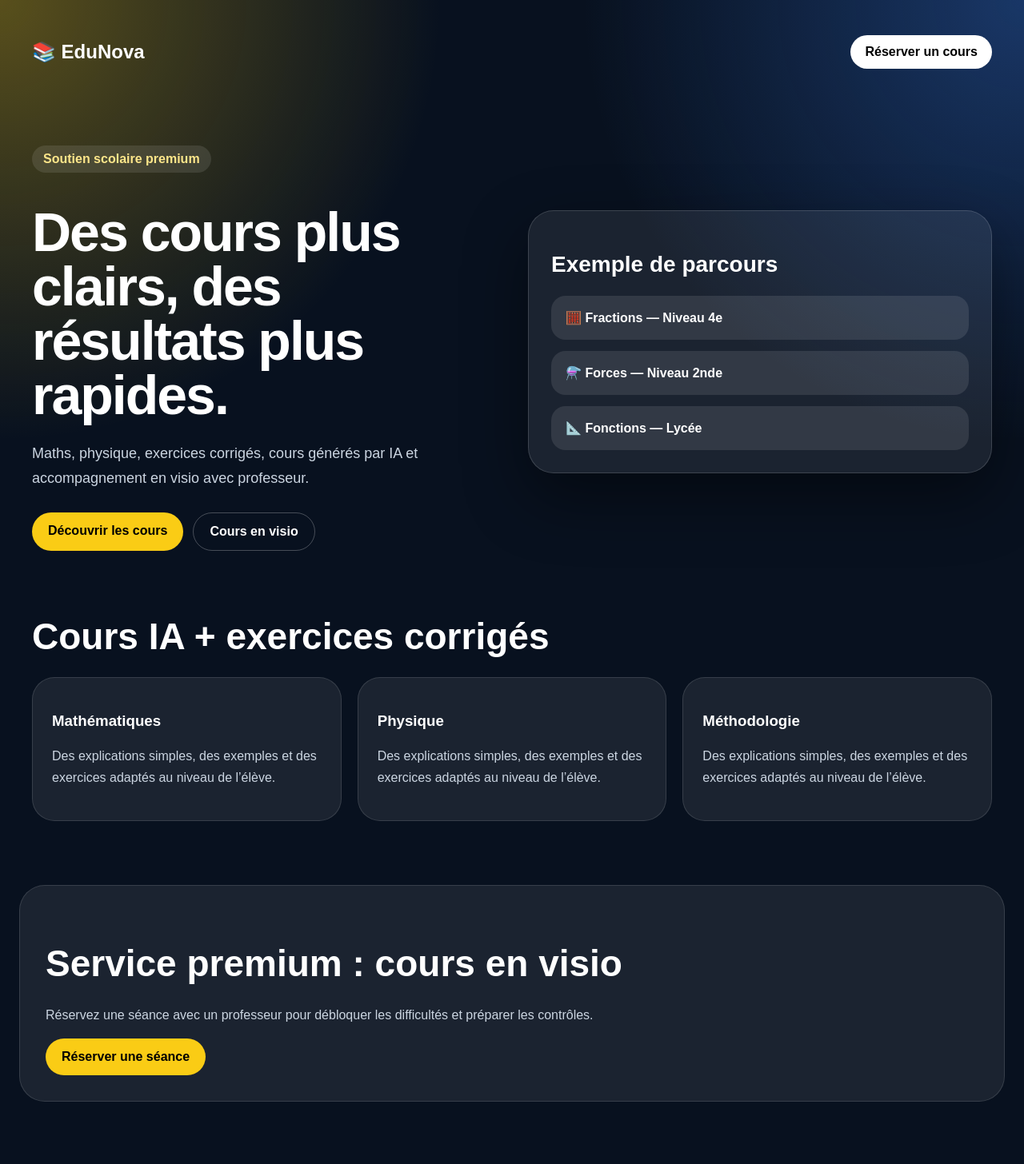
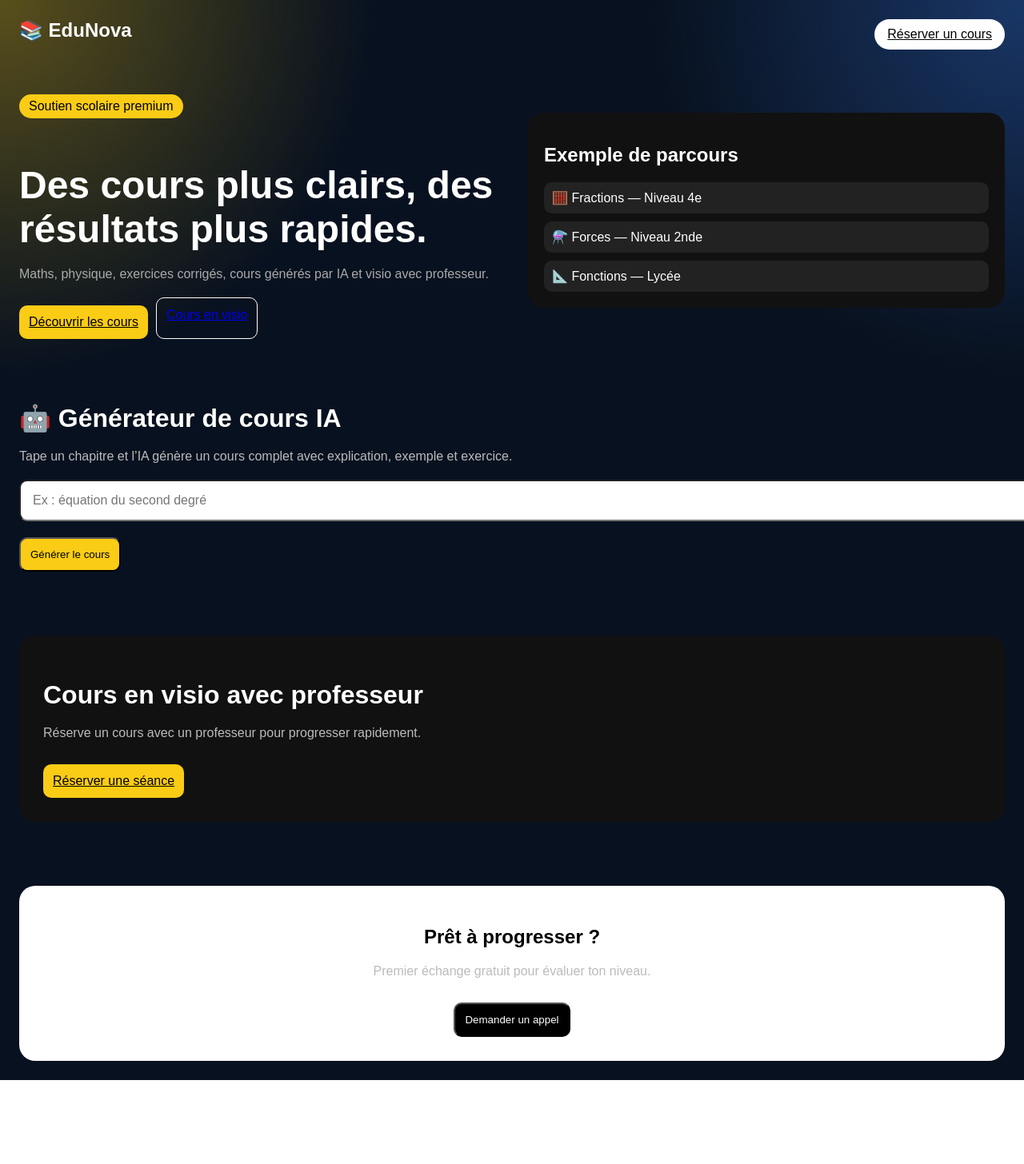
Before and after one commit to samighazouani1234-lab/soutien-scolaire, a Next.js app: page / in a window 1280 px wide. Shown: the top 1456 px of the page at 80% size. After the commit the page ends 1351 px from the top, so only its background shows below. Built offline with nearby package versions, Linux system fonts and the light colour scheme.

Commit message:
Update page.tsx

```diff
--- a/app/page.tsx
+++ b/app/page.tsx
@@ -1,200 +1,242 @@
+"use client";
+
+import { useState } from "react";
+
 export default function Home() {
+  const [topic, setTopic] = useState("");
+  const [course, setCourse] = useState("");
+  const [loading, setLoading] = useState(false);
+
+  const generateCourse = async () => {
+    setLoading(true);
+    setCourse("");
+
+    const res = await fetch("/api/course", {
+      method: "POST",
+      headers: {
+        "Content-Type": "application/json",
+      },
+      body: JSON.stringify({ topic }),
+    });
+
+    const data = await res.json();
+    setCourse(data.content);
+    setLoading(false);
+  };
+
   return (
     <main style={styles.page}>
       <header style={styles.header}>
         <div style={styles.logo}>📚 EduNova</div>
-        <a href="#contact" style={styles.headerButton}>Réserver un cours</a>
+        <a href="#contact" style={styles.headerButton}>
+          Réserver un cours
+        </a>
       </header>
 
       <section style={styles.hero}>
         <div>
           <p style={styles.badge}>Soutien scolaire premium</p>
+
           <h1 style={styles.title}>
             Des cours plus clairs, des résultats plus rapides.
           </h1>
+
           <p style={styles.subtitle}>
-            Maths, physique, exercices corrigés, cours générés par IA et accompagnement en visio avec professeur.
+            Maths, physique, exercices corrigés, cours générés par IA et visio avec professeur.
           </p>
 
           <div style={styles.buttons}>
-            <a href="#cours" style={styles.primary}>Découvrir les cours</a>
-            <a href="#visio" style={styles.secondary}>Cours en visio</a>
+            <a href="#cours" style={styles.primary}>
+              Découvrir les cours
+            </a>
+
+            <a href="#visio" style={styles.secondary}>
+              Cours en visio
+            </a>
           </div>
         </div>
 
         <div style={styles.card}>
-          <h2 style={styles.cardTitle}>Exemple de parcours</h2>
+          <h2>Exemple de parcours</h2>
+
           <div style={styles.lesson}>🧮 Fractions — Niveau 4e</div>
           <div style={styles.lesson}>⚗️ Forces — Niveau 2nde</div>
           <div style={styles.lesson}>📐 Fonctions — Lycée</div>
         </div>
       </section>
 
-      <section id="cours" style={styles.section}>
-        <h2 style={styles.sectionTitle}>Cours IA + exercices corrigés</h2>
-        <div style={styles.grid}>
-          {["Mathématiques", "Physique", "Méthodologie"].map((item) => (
-            <div key={item} style={styles.feature}>
-              <h3>{item}</h3>
-              <p style={styles.text}>
-                Des explications simples, des exemples et des exercices adaptés au niveau de l’élève.
-              </p>
-            </div>
-          ))}
-        </div>
+      {/* IA SECTION */}
+      <section style={styles.section}>
+        <h2 style={styles.sectionTitle}>🤖 Générateur de cours IA</h2>
+
+        <p style={styles.text}>
+          Tape un chapitre et l’IA génère un cours complet avec explication,
+          exemple et exercice.
+        </p>
+
+        <input
+          value={topic}
+          onChange={(e) => setTopic(e.target.value)}
+          placeholder="Ex : équation du second degré"
+          style={styles.input}
+        />
+
+        <button onClick={generateCourse} style={styles.primary}>
+          {loading ? "Génération..." : "Générer le cours"}
+        </button>
+
+        {course && (
+          <pre style={styles.result}>
+            {course}
+          </pre>
+        )}
       </section>
 
-      <section id="visio" style={styles.premium}>
-        <h2 style={styles.sectionTitle}>Service premium : cours en visio</h2>
+      {/* VISIO */}
+      <section style={styles.premium}>
+        <h2 style={styles.sectionTitle}>Cours en visio avec professeur</h2>
+
         <p style={styles.text}>
-          Réservez une séance avec un professeur pour débloquer les difficultés et préparer les contrôles.
+          Réserve un cours avec un professeur pour progresser rapidement.
         </p>
-        <a href="#contact" style={styles.primary}>Réserver une séance</a>
+
+        <a href="#contact" style={styles.primary}>
+          Réserver une séance
+        </a>
       </section>
 
+      {/* CONTACT */}
       <section id="contact" style={styles.contact}>
         <h2>Prêt à progresser ?</h2>
-        <p style={styles.text}>Premier échange gratuit pour choisir le bon accompagnement.</p>
-        <button style={styles.contactButton}>Demander un appel</button>
+        <p style={styles.text}>
+          Premier échange gratuit pour évaluer ton niveau.
+        </p>
+
+        <button style={styles.contactButton}>
+          Demander un appel
+        </button>
       </section>
     </main>
   );
 }
 
-const styles: Record<string, React.CSSProperties> = {
+const styles: any = {
   page: {
     minHeight: "100vh",
     background:
       "radial-gradient(circle at top left, #facc1555, transparent 25%), radial-gradient(circle at top right, #3b82f655, transparent 25%), #08111f",
     color: "white",
-    fontFamily: "Arial, sans-serif",
+    fontFamily: "Arial",
     padding: 24,
   },
   header: {
-    maxWidth: 1200,
-    margin: "0 auto",
     display: "flex",
     justifyContent: "space-between",
-    alignItems: "center",
-    padding: "20px 0",
+    marginBottom: 40,
   },
-  logo: { fontSize: 24, fontWeight: 900 },
+  logo: {
+    fontSize: 24,
+    fontWeight: "bold",
+  },
   headerButton: {
     background: "white",
     color: "black",
-    padding: "12px 18px",
+    padding: "10px 16px",
     borderRadius: 999,
-    fontWeight: 800,
-    textDecoration: "none",
   },
   hero: {
-    maxWidth: 1200,
-    margin: "60px auto",
     display: "grid",
-    gridTemplateColumns: "repeat(auto-fit, minmax(300px, 1fr))",
+    gridTemplateColumns: "1fr 1fr",
     gap: 40,
     alignItems: "center",
   },
   badge: {
+    background: "#facc15",
+    color: "black",
+    padding: "6px 12px",
+    borderRadius: 999,
     display: "inline-block",
-    background: "rgba(255,255,255,0.1)",
-    color: "#fde68a",
-    padding: "8px 14px",
-    borderRadius: 999,
-    fontWeight: 700,
   },
   title: {
-    fontSize: "clamp(40px, 8vw, 68px)",
-    lineHeight: 1,
-    margin: "24px 0",
-    letterSpacing: -2,
+    fontSize: 48,
+    marginBottom: 20,
   },
   subtitle: {
-    fontSize: 18,
-    color: "#cbd5e1",
-    lineHeight: 1.7,
+    color: "#aaa",
+    marginBottom: 20,
   },
-  buttons: { display: "flex", gap: 12, flexWrap: "wrap", marginTop: 28 },
+  buttons: {
+    display: "flex",
+    gap: 10,
+  },
   primary: {
-    display: "inline-block",
     background: "#facc15",
     color: "black",
-    padding: "14px 20px",
-    borderRadius: 999,
-    fontWeight: 900,
-    textDecoration: "none",
+    padding: 12,
+    borderRadius: 10,
+    marginTop: 10,
+    display: "inline-block",
   },
   secondary: {
-    display: "inline-block",
-    border: "1px solid rgba(255,255,255,0.25)",
-    color: "white",
-    padding: "14px 20px",
-    borderRadius: 999,
-    fontWeight: 800,
-    textDecoration: "none",
+    border: "1px solid white",
+    padding: 12,
+    borderRadius: 10,
   },
   card: {
-    background: "rgba(255,255,255,0.08)",
-    border: "1px solid rgba(255,255,255,0.15)",
-    borderRadius: 32,
-    padding: 28,
-    boxShadow: "0 30px 80px rgba(0,0,0,0.45)",
+    background: "#111",
+    padding: 20,
+    borderRadius: 20,
   },
-  cardTitle: { fontSize: 28 },
   lesson: {
-    marginTop: 14,
-    padding: 18,
-    borderRadius: 18,
-    background: "rgba(255,255,255,0.1)",
-    fontWeight: 800,
+    marginTop: 10,
+    padding: 10,
+    background: "#222",
+    borderRadius: 10,
   },
   section: {
-    maxWidth: 1200,
-    margin: "80px auto",
+    marginTop: 80,
   },
   sectionTitle: {
-    fontSize: "clamp(30px, 5vw, 46px)",
-    marginBottom: 24,
-  },
-  grid: {
-    display: "grid",
-    gridTemplateColumns: "repeat(auto-fit, minmax(240px, 1fr))",
-    gap: 20,
-  },
-  feature: {
-    background: "rgba(255,255,255,0.08)",
-    borderRadius: 28,
-    padding: 24,
-    border: "1px solid rgba(255,255,255,0.12)",
+    fontSize: 32,
+    marginBottom: 20,
   },
   text: {
-    color: "#cbd5e1",
-    lineHeight: 1.7,
+    color: "#bbb",
+    marginBottom: 20,
+  },
+  input: {
+    width: "100%",
+    padding: 15,
+    borderRadius: 10,
+    marginBottom: 10,
+    fontSize: 16,
+  },
+  result: {
+    marginTop: 20,
+    whiteSpace: "pre-wrap",
+    background: "#111",
+    padding: 20,
+    borderRadius: 10,
   },
   premium: {
-    maxWidth: 1200,
-    margin: "80px auto",
-    background: "rgba(255,255,255,0.08)",
-    padding: 32,
-    borderRadius: 32,
-    border: "1px solid rgba(255,255,255,0.12)",
+    marginTop: 80,
+    background: "#111",
+    padding: 30,
+    borderRadius: 20,
   },
   contact: {
-    maxWidth: 800,
-    margin: "80px auto",
+    marginTop: 80,
     textAlign: "center",
     background: "white",
     color: "black",
-    padding: 32,
-    borderRadius: 32,
+    padding: 30,
+    borderRadius: 20,
   },
   contactButton: {
-    marginTop: 16,
-    background: "#08111f",
+    marginTop: 10,
+    background: "black",
     color: "white",
-    padding: "14px 22px",
-    borderRadius: 999,
-    border: 0,
-    fontWeight: 900,
+    padding: 12,
+    borderRadius: 10,
   },
 };
```
